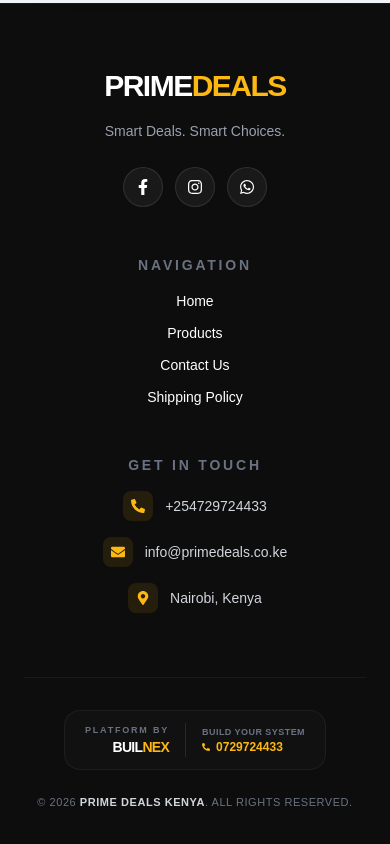
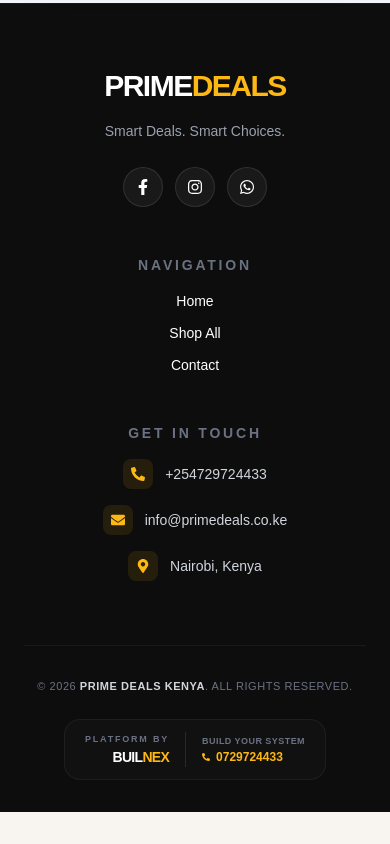
Before and after one commit to joek-yo/pdk-commerce-platform, a Next.js app: page / in a window 390 px wide. Shown: the part 2984-3828 px from the top of the page. After the commit the page ends 3796 px from the top, so only its background shows below. Built offline with nearby package versions, Linux system fonts and the light colour scheme.

Commit message:
Update footer navigation and cleanup links

```diff
--- a/src/components/layout/Footer.tsx
+++ b/src/components/layout/Footer.tsx
@@ -4,12 +4,23 @@
 
 import React from "react";
 import Link from "next/link";
+import menuData from "@/data/menu.json";
 import { getBusinessData, getBusinessWhatsAppNumber } from "@/lib/getBusinessData";
-import { FaFacebookF, FaInstagram, FaWhatsapp, FaEnvelope, FaPhoneAlt, FaMapMarkerAlt } from "react-icons/fa";
+import {
+  FaFacebookF,
+  FaInstagram,
+  FaWhatsapp,
+  FaEnvelope,
+  FaPhoneAlt,
+  FaMapMarkerAlt
+} from "react-icons/fa";
 
 const Footer: React.FC = () => {
   const business = getBusinessData();
   const whatsapp = getBusinessWhatsAppNumber();
+
+  // ✅ Dynamic navigation from JSON (fallback safe)
+  const navigation = menuData?.navigation || [];
 
   return (
     <footer className="bg-[#0D0D0D] text-white pt-16 pb-8 border-t border-white/5">
@@ -23,6 +34,7 @@
           <p className="text-gray-400 text-sm leading-relaxed max-w-xs text-center md:text-left font-medium">
             {business.tagline || "Smart Deals. Smart Choices."}
           </p>
+
           <div className="flex space-x-3 pt-2">
             {[
               { icon: <FaFacebookF />, href: "#" },
@@ -42,37 +54,61 @@
 
         {/* ================= QUICK LINKS ================= */}
         <div className="flex flex-col items-center md:items-start space-y-4">
-          <h4 className="text-sm uppercase tracking-[0.2em] font-bold text-gray-500">Navigation</h4>
+          <h4 className="text-sm uppercase tracking-[0.2em] font-bold text-gray-500">
+            Navigation
+          </h4>
+
           <nav className="flex flex-col space-y-3 items-center md:items-start text-sm font-medium">
-            <Link href="/" className="hover:text-[#FDB813] transition-colors">Home</Link>
-            <Link href="/menu" className="hover:text-[#FDB813] transition-colors">Products</Link>
-            <Link href="/contact" className="hover:text-[#FDB813] transition-colors">Contact Us</Link>
-            <Link href="#" className="hover:text-[#FDB813] transition-colors">Shipping Policy</Link>
+
+            {/* 🔌 Dynamic Links from JSON */}
+            {navigation.map((item: any) => (
+              <Link
+                key={item.id}
+                href={item.path}
+                className="hover:text-[#FDB813] transition-colors"
+              >
+                {item.label}
+              </Link>
+            ))}
+
           </nav>
         </div>
 
         {/* ================= CONTACT INFO ================= */}
         <div className="flex flex-col items-center md:items-start space-y-4">
-          <h4 className="text-sm uppercase tracking-[0.2em] font-bold text-gray-500">Get in Touch</h4>
+          <h4 className="text-sm uppercase tracking-[0.2em] font-bold text-gray-500">
+            Get in Touch
+          </h4>
+
           <div className="flex flex-col space-y-4 text-sm items-center md:items-start">
+
             <a href={`tel:${business.phone}`} className="flex items-center gap-3 group">
               <div className="text-[#FDB813] bg-[#FDB813]/10 p-2 rounded-lg group-hover:bg-[#FDB813] group-hover:text-black transition-all">
                 <FaPhoneAlt size={14} />
               </div>
-              <span className="text-gray-300 group-hover:text-white transition-colors">{business.phone}</span>
+              <span className="text-gray-300 group-hover:text-white transition-colors">
+                {business.phone}
+              </span>
             </a>
+
             <a href={`mailto:${business.email}`} className="flex items-center gap-3 group">
               <div className="text-[#FDB813] bg-[#FDB813]/10 p-2 rounded-lg group-hover:bg-[#FDB813] group-hover:text-black transition-all">
                 <FaEnvelope size={14} />
               </div>
-              <span className="text-gray-300 group-hover:text-white transition-colors">{business.email}</span>
+              <span className="text-gray-300 group-hover:text-white transition-colors">
+                {business.email}
+              </span>
             </a>
+
             <div className="flex items-center gap-3">
               <div className="text-[#FDB813] bg-[#FDB813]/10 p-2 rounded-lg">
                 <FaMapMarkerAlt size={14} />
               </div>
-              <span className="text-gray-300">{business.location || "Nairobi, Kenya"}</span>
+              <span className="text-gray-300">
+                {business.location || "Nairobi, Kenya"}
+              </span>
             </div>
+
           </div>
         </div>
 
@@ -86,26 +122,28 @@
       {/* ================= BOTTOM BAR ================= */}
       <div className="max-w-7xl mx-auto px-6 flex flex-col md:flex-row justify-between items-center gap-6">
 
-        {/* Copyright */}
-        <div className="text-gray-500 text-[11px] font-medium text-center md:text-left order-2 md:order-1 uppercase tracking-wider">
-          &copy; {new Date().getFullYear()} <span className="text-gray-300 font-bold">{business.name}</span>. All rights reserved.
+        <div className="text-gray-500 text-[11px] font-medium text-center md:text-left uppercase tracking-wider">
+          &copy; {new Date().getFullYear()}{" "}
+          <span className="text-gray-300 font-bold">{business.name}</span>. All rights reserved.
         </div>
 
-        {/* Builnex Attribution & Development Lead Gen */}
-        <div className="flex flex-col md:flex-row items-center gap-3 md:gap-6 order-1 md:order-2">
+        <div className="flex flex-col md:flex-row items-center gap-3 md:gap-6">
 
           <div className="flex items-center gap-4 px-5 py-3 bg-white/[0.02] rounded-2xl border border-white/5 hover:border-[#FDB813]/30 transition-all group">
-            {/* Developer Branding */}
+
             <div className="flex flex-col items-end border-r border-white/10 pr-4">
-              <span className="text-[9px] uppercase tracking-[0.2em] text-gray-500 font-bold">Platform by</span>
+              <span className="text-[9px] uppercase tracking-[0.2em] text-gray-500 font-bold">
+                Platform by
+              </span>
               <span className="text-sm font-black tracking-tighter text-white">
                 BUIL<span className="text-[#FDB813]">NEX</span>
               </span>
             </div>
 
-            {/* Lead Gen / Contact */}
             <div className="flex flex-col">
-              <span className="text-[9px] uppercase tracking-wider text-gray-500 font-bold">Build your system</span>
+              <span className="text-[9px] uppercase tracking-wider text-gray-500 font-bold">
+                Build your system
+              </span>
               <a
                 href="tel:0729724433"
                 className="text-xs font-black text-[#FDB813] hover:text-white transition-colors flex items-center gap-1.5"
@@ -113,6 +151,7 @@
                 <FaPhoneAlt size={8} /> 0729724433
               </a>
             </div>
+
           </div>
 
         </div>
```
